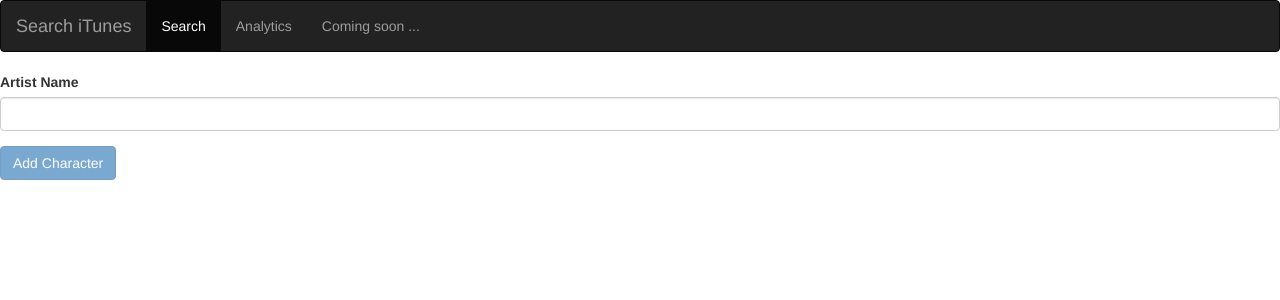
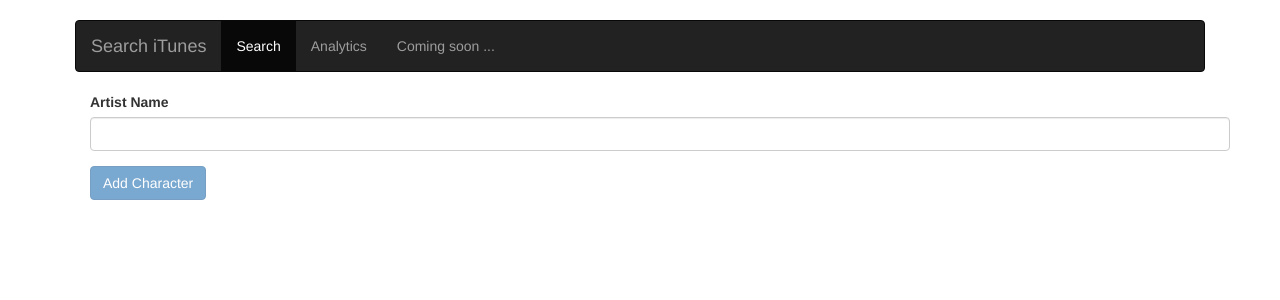
Before and after one commit to srivasrk/SearchMusicStore, an Angular app: page / in a window 1280 px wide. Shown: the top 300 px of the page. Built offline with nearby package versions, Linux system fonts and the light colour scheme.

Commit message:
search results shown in list group

```diff
--- a/src/app/app.component.html
+++ b/src/app/app.component.html
@@ -1,2 +1,4 @@
-<app-header></app-header>
-<app-search></app-search>
+<div class="container">
+    <app-header></app-header>
+    <app-search></app-search>
+</div>
--- a/src/app/search/search-results/search-results.component.html
+++ b/src/app/search/search-results/search-results.component.html
@@ -1,5 +1,9 @@
-<div class="list-group">
+<div class="list-group ">
+    <h2 *ngIf="searchResults != 0">Search Results</h2>
     <div *ngFor="let res of searchResults">
-        {{res.artistId}}
+        <a href="#" class="list-group-item active">
+            <h4 class="list-group-item-heading">First List Group Item Heading</h4>
+            <p class="list-group-item-text">List Group Item Text {{res.artistId}}</p>
+        </a>
     </div>
 </div>
--- a/src/app/search/search.component.html
+++ b/src/app/search/search.component.html
@@ -1,3 +1,4 @@
+<div class="container">
     <form (ngSubmit)="onSubmit(form)" #form="ngForm">
         <div class="form-group">
             <label for="name">Artist Name</label>
@@ -10,5 +11,8 @@
           Add Character
         </button>
     </form>
+</div>
 
+<div class="container">
     <app-search-results [searchResults]="searchResults"></app-search-results>
+</div>
```
Lines whose indentation alone changed are shown as unchanged.
